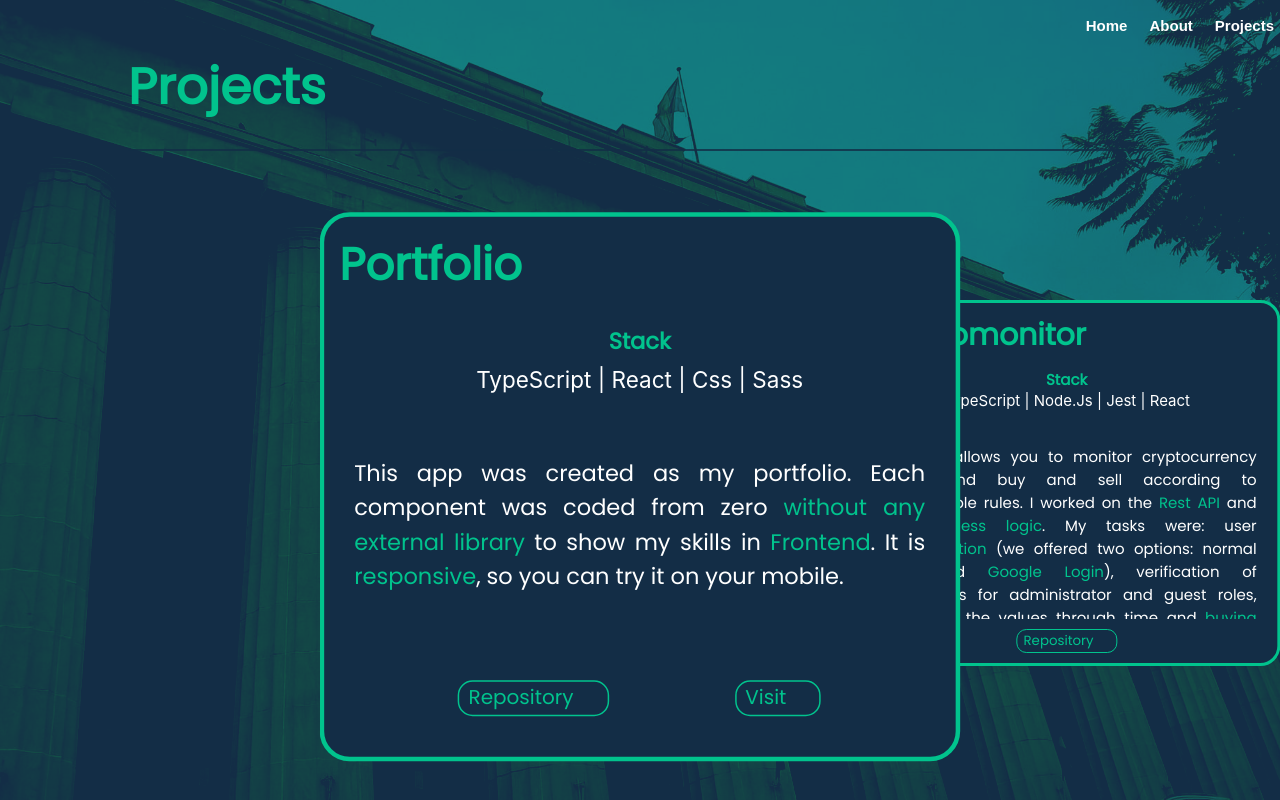
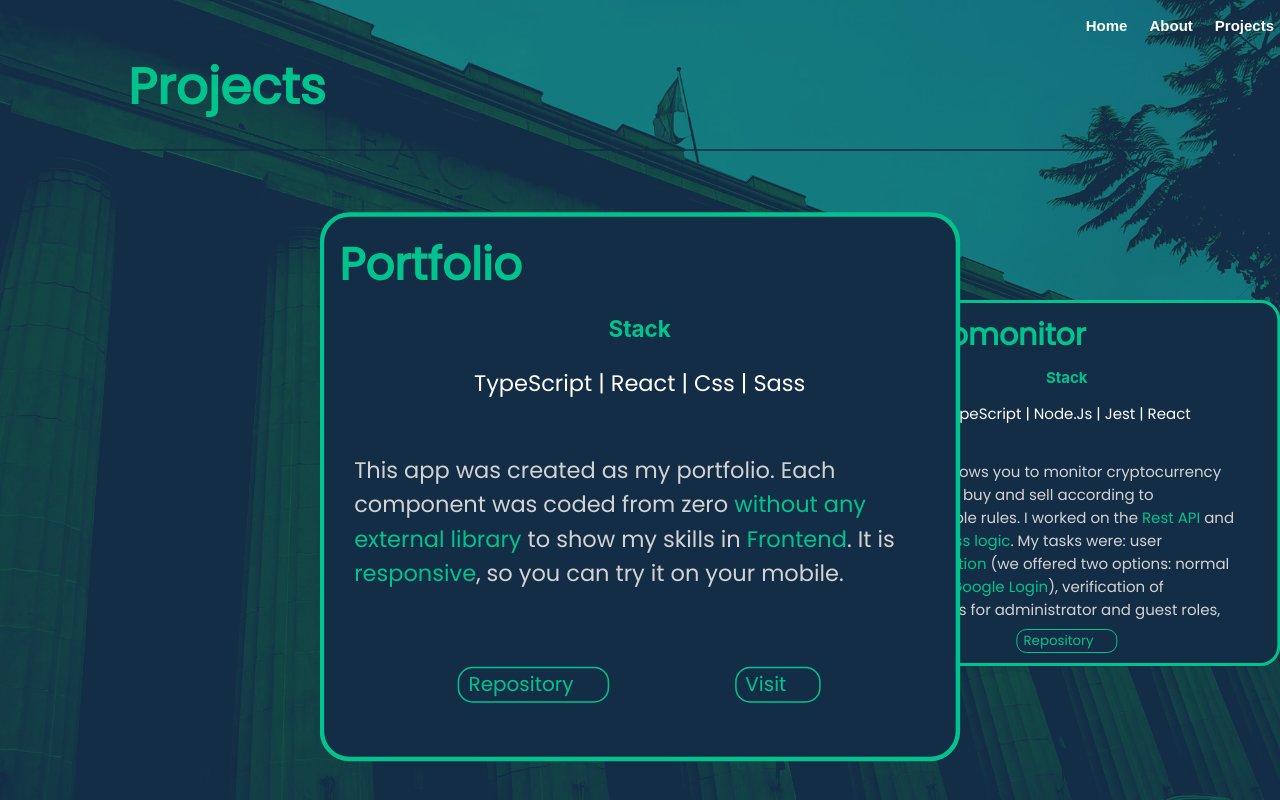
Before and after one commit to nravesz/Portfolio, a React (Create React App) app in the folder front/: page /projects in a window 1280 px wide. Built offline with nearby package versions, Linux system fonts and the light colour scheme; some icons are missing; the HTML template or start-up script is replaced by a standard one.

Commit message:
styling the projects

```diff
--- a/front/src/components/projects/ProjectCard.tsx
+++ b/front/src/components/projects/ProjectCard.tsx
@@ -14,13 +14,15 @@ type props = {
 const ProjectCard = ({ project }: props) => {
     return (
         <div className="project-card-div">
+            <div className="info-div">
                 <div className="project-card-name"> {project.name} </div>
                 <div className="project-card-stack-div">
                     <div className="project-card-stack-title"> Stack </div>
-                <div className="project-card-stack"> {project.stack.join(" | ")} </div>
+                    <p className="project-card-stack">{project.stack.join(" | ")}</p>
                 </div>
                 <div className="project-card-description">
                     {highlightText(project.description, project.highlights)}
+                </div>
             </div>
             <div className="project-card-links">
                 <ProjectCardButton
--- a/front/src/components/projects/ProjectCardHelper.tsx
+++ b/front/src/components/projects/ProjectCardHelper.tsx
@@ -3,7 +3,6 @@ function highlightText(text: string, highlights: string[]) {
     const highlightedParagraphs: JSX.Element[] = [];
 
     for (let i = 0; i < paragraphs.length; i++) {
-        console.log(paragraphs[i]);
         let highlightParagraph = paragraphs[i];
         for (let j = 0; j < highlights.length; j++) {
             const regex = new RegExp(`\\b${highlights[j]}\\b`, 'gi');
--- a/front/src/components/projects/Projects.tsx
+++ b/front/src/components/projects/Projects.tsx
@@ -3,7 +3,6 @@ import { Page } from "../common";
 import projects from "../../data/projects";
 
 const Projects = () => {
-    console.log(projects)
     return (
         <div>
             <Page title="Projects">
--- a/front/src/components/projects/styles/ProjectCard.scss
+++ b/front/src/components/projects/styles/ProjectCard.scss
@@ -2,16 +2,16 @@
 @import "../../../styles/fonts.scss";
 @import "../../../styles/variables.scss";
 
-p {
-    font-size: $text-size;
-    white-space: pre-wrap;
-    text-align: justify;
-    text-justify: inter-word;
+// p {
+//     font-size: $text-size;
+//     white-space: pre-wrap;
+//     text-align: justify;
+//     text-justify: inter-word;
 
-    @media screen and (max-width: $max-width) {
-        font-size: 10px;
-    };
-};
+//     @media screen and (max-width: $max-width) {
+//         font-size: 10px;
+//     };
+// };
 
 .span {
     color: $primary-color;
@@ -38,9 +38,27 @@ $padding: 15px;
     };
 };
 
-.project-card-div-inactive {
+.info-div {
+    display: flex;
+    flex-direction: column;
+    overflow-y: auto;
+    margin: 0; /* Remove margin */
+    @media screen and (max-width: $max-width) {
 
-}
+        &::-webkit-scrollbar {
+            width: 5px;
+        };
+
+        &::-webkit-scrollbar-track {
+            background: transparent;
+        };
+
+        &::-webkit-scrollbar-thumb {
+            background: $primary-color;
+            border-radius: 10px;
+        };
+    };
+};
 
 .project-card-name {
     padding: 5px;
@@ -67,9 +85,8 @@ $padding: 15px;
     display: flex;
     justify-content: center;
     font-weight: bold;
-    font-family: $title-family;
     color: $primary-color;
-    font-size: 15px;
+    font-size: $text-size;
     padding-inline: $padding;
 
     @media screen and (max-width: $max-width) {
@@ -79,20 +96,23 @@ $padding: 15px;
 
 .project-card-stack {
     color: white;
-    font-size: 15px;
-    padding-inline: $padding;
-    @media screen and (max-width: $max-width) {
-        font-size: 15px;
-    };
 };
 
+.project-card-stack, .project-card-description {
+    font-size: $text-size;
+    padding-inline: $padding;
+    white-space: pre-wrap;
+
+    @media screen and (max-width: $max-width) {
+        font-size: 10px;
+        text-align: justify;
+        text-justify: inter-word;
+    };
+}
+
 .project-card-description {
-    //flex: 3;
-    font-size: $text-size;
-    color: white;
+    color: lightgray;
     overflow-y: auto;
-    white-space: pre-wrap;
-    padding: $padding;
 
     &::-webkit-scrollbar {
         width: 10px;
@@ -105,13 +125,13 @@ $padding: 15px;
     &::-webkit-scrollbar-thumb {
         background: $primary-color;
     };
+
     @media screen and (max-width: $max-width) {
-        font-size: 10px;
-        text-align: justify;
-        text-justify: inter-word;
+        overflow-y: visible;
 
         &::-webkit-scrollbar {
             width: 5px;
+            overflow-y: visible;
         };
     };
 };
```
Lines whose indentation alone changed are shown as unchanged.
